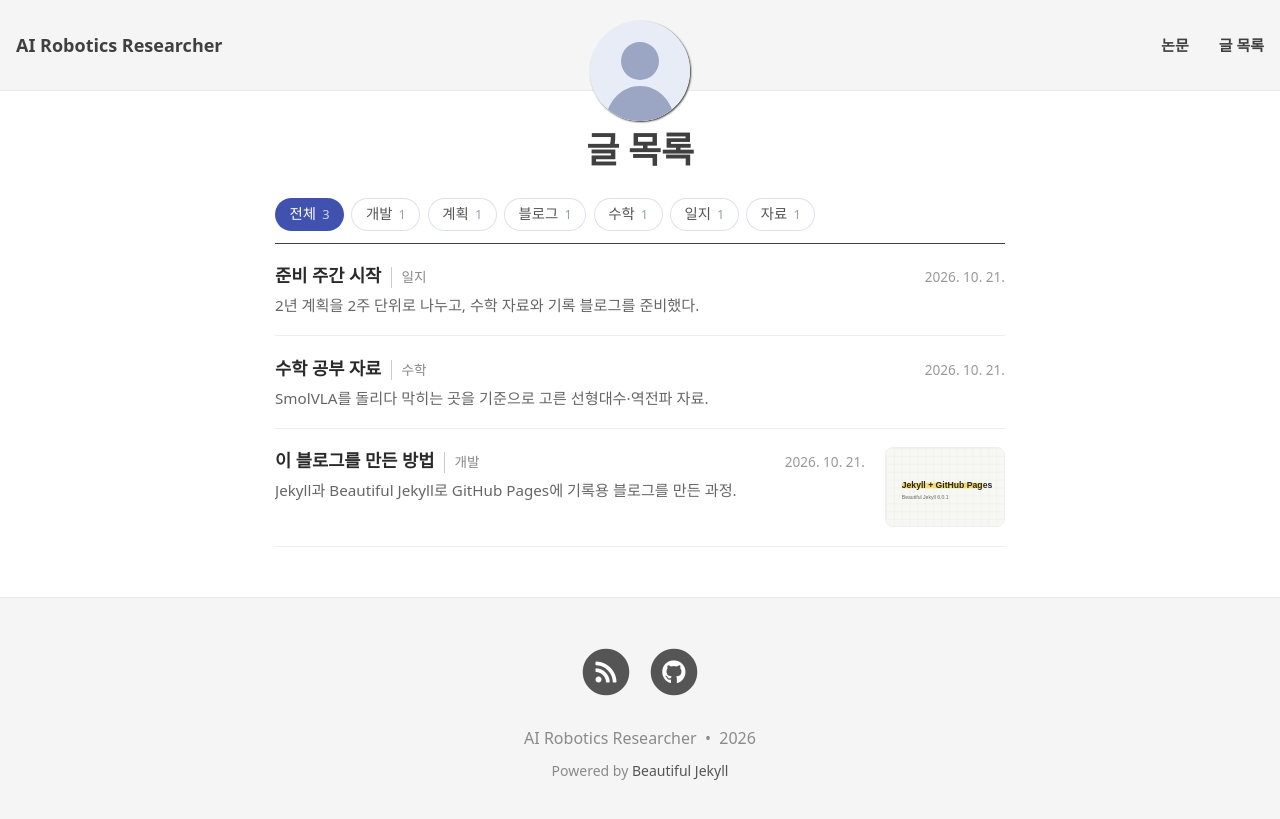
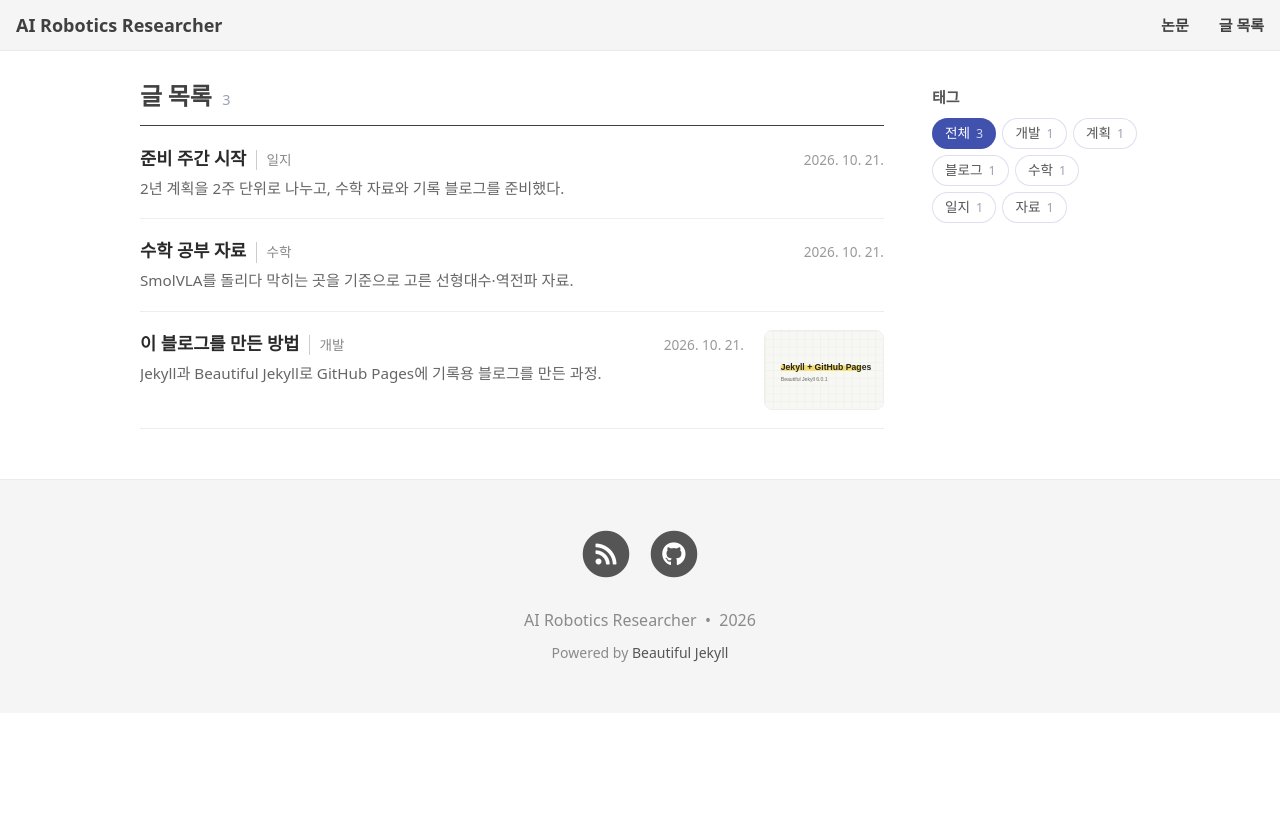
Before and after one commit to chanyee725/chanyee725, a Jekyll site: the page built from posts.html, in a window 1280 px wide. Shown: the top 819 px of the page. Built offline with Jekyll 4.4.1, drawn with Linux system fonts in a browser that asks for light colours; nearby versions of some CDN libraries; some web fonts are replaced.

Commit message:
feat: post list with short navbar, no avatar and a tag sidebar
Co-Authored-By: Claude Opus 5.5 (1M context) <noreply@anthropic.com>

```diff
--- a/assets/css/custom.css
+++ b/assets/css/custom.css
@@ -395,31 +395,58 @@ ul.pagination.blog-pager {
   color: #555;
 }
 
-/* ── 글 목록(블로그) ── */
+/* ── 글 목록(블로그): 왼쪽 목록 + 오른쪽 태그 사이드바 ── */
 .blog {
-  max-width: 750px;
+  display: grid;
+  grid-template-columns: minmax(0, 1fr) 13rem;
+  gap: 3rem;
+  max-width: 1000px;
   margin: 0 auto;
+  padding-top: 0;
+}
+.blog-heading {
+  margin: 0 0 1rem;
+  font-size: 24px;
+}
+.blog-heading span {
+  margin-left: 0.3rem;
+  font-size: 0.6em;
+  font-weight: 500;
+  color: #9aa0b4;
+}
+.blog-side {
+  position: sticky;
+  top: 5rem;
+  align-self: start;
+  padding-top: 0.4rem;
+}
+.blog-side h2 {
+  margin: 0 0 0.75rem;
+  font-size: 15px;
+  font-weight: 600;
+  color: #555;
 }
 .blog-filter {
   display: flex;
   flex-wrap: wrap;
-  gap: 0.45rem;
-  margin-bottom: 0.75rem;
+  gap: 0.4rem;
 }
 .blog-filter button {
-  padding: 0.3rem 0.85rem;
+  padding: 0.25rem 0.75rem;
   border: 1px solid rgba(27, 44, 143, 0.15);
   border-radius: 999px;
   background: rgba(255, 255, 255, 0.6);
-  -webkit-backdrop-filter: blur(10px);
-  backdrop-filter: blur(10px);
-  font-size: 0.9rem;
+  font-size: 0.85rem;
   color: #555;
   cursor: pointer;
 }
+.blog-filter button:focus-visible {
+  outline: 2px solid #1b2c8f;
+  outline-offset: 2px;
+}
 .blog-filter button span {
   margin-left: 0.15rem;
-  font-size: 0.8rem;
+  font-size: 0.78rem;
   color: #9aa0b4;
 }
 .blog-filter button.is-active {
@@ -429,6 +456,16 @@ ul.pagination.blog-pager {
 }
 .blog-filter button.is-active span {
   color: rgba(255, 255, 255, 0.75);
+}
+@media (max-width: 860px) {
+  .blog {
+    grid-template-columns: 1fr;
+    gap: 1.25rem;
+  }
+  .blog-side {
+    position: static;
+    order: -1;
+  }
 }
 .blog-list {
   margin: 0;
@@ -502,3 +539,11 @@ ul.pagination.blog-pager {
     width: 5.5rem;
   }
 }
+
+/* 글 목록에는 프로필 사진이 없으니, 사진 자리로 비워 둔 위쪽 여백을 메뉴 높이만큼만 남긴다 */
+body:has(.blog) .intro-header {
+  margin: 51px 0 0;
+}
+body:has(.blog) .blog {
+  padding-top: 2rem;
+}
--- a/posts.html
+++ b/posts.html
@@ -1,20 +1,18 @@
 ---
-layout: page
+layout: default
 title: 글 목록
+nav-short: true
+show-avatar: false
 ---
 
-{% comment %} 블로그 목록: 위에 태그 필터, 아래 글마다 제목 | 태그 · 날짜 · 두 줄 요약 · 오른쪽 썸네일 {% endcomment %}
+{% comment %} 블로그 목록: 왼쪽 글 목록(제목 | 태그 · 날짜 · 두 줄 요약 · 썸네일), 오른쪽 태그 사이드바 {% endcomment %}
 
 {%- capture tag_names -%}{%- for t in site.tags -%}{{ t[0] }}{%- unless forloop.last -%},{%- endunless -%}{%- endfor -%}{%- endcapture -%}
 {%- assign tag_list = tag_names | split: ',' | sort -%}
 
 <div class="blog">
-  <nav class="blog-filter" aria-label="태그로 거르기">
-    <button type="button" class="is-active" data-tag="">전체 <span>{{ site.posts.size }}</span></button>
-    {% for t in tag_list %}
-    <button type="button" data-tag="{{ t }}">{{ t }} <span>{{ site.tags[t].size }}</span></button>
-    {% endfor %}
-  </nav>
+  <div class="blog-main">
+    <h1 class="blog-heading">글 목록 <span id="blog-count">{{ site.posts.size }}</span></h1>
 
     <ul class="blog-list">
       {% for post in site.posts %}
@@ -37,17 +35,32 @@ title: 글 목록
     </ul>
   </div>
 
+  <aside class="blog-side" aria-label="태그">
+    <h2>태그</h2>
+    <nav class="blog-filter">
+      <button type="button" class="is-active" data-tag="">전체 <span>{{ site.posts.size }}</span></button>
+      {% for t in tag_list %}
+      <button type="button" data-tag="{{ t }}">{{ t }} <span>{{ site.tags[t].size }}</span></button>
+      {% endfor %}
+    </nav>
+  </aside>
+</div>
+
 <script>
   (function () {
     var buttons = document.querySelectorAll(".blog-filter button")
     var items = document.querySelectorAll(".blog-list li")
+    var count = document.getElementById("blog-count")
     buttons.forEach(function (btn) {
       btn.addEventListener("click", function () {
         var tag = btn.dataset.tag
+        var shown = 0
         buttons.forEach(function (b) { b.classList.toggle("is-active", b === btn) })
         items.forEach(function (li) {
           li.hidden = tag !== "" && li.dataset.tags.indexOf("|" + tag + "|") === -1
+          if (!li.hidden) shown++
         })
+        count.textContent = shown
       })
     })
   })()
```
Lines whose indentation alone changed are shown as unchanged.
